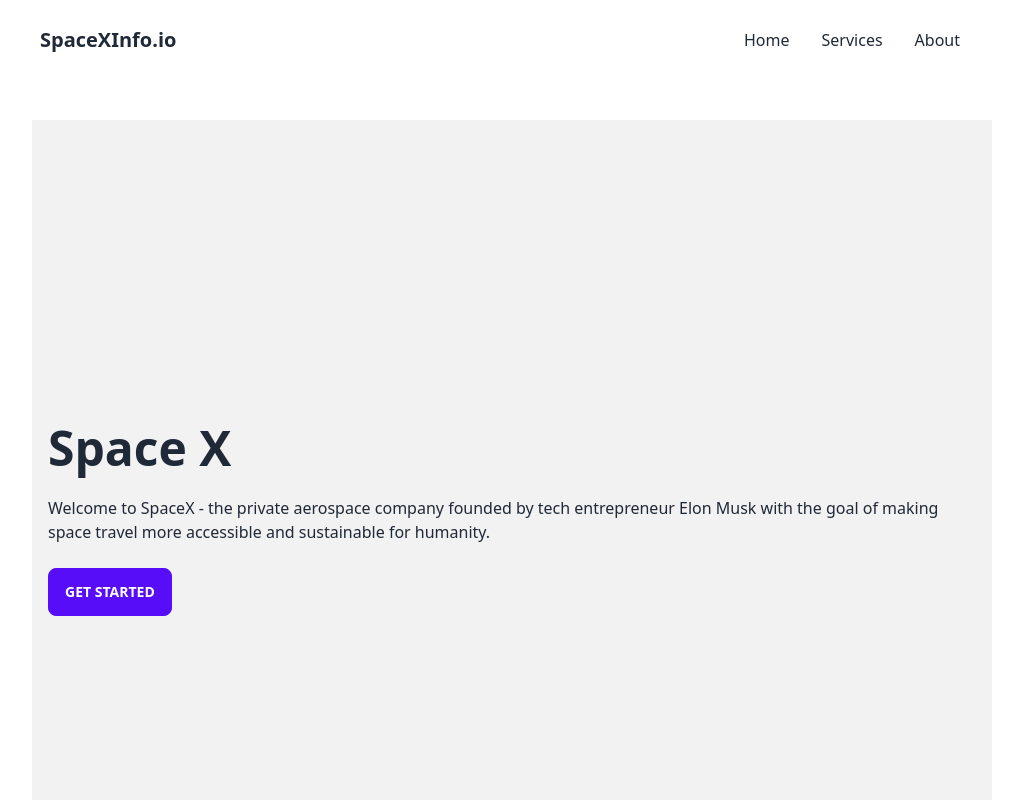
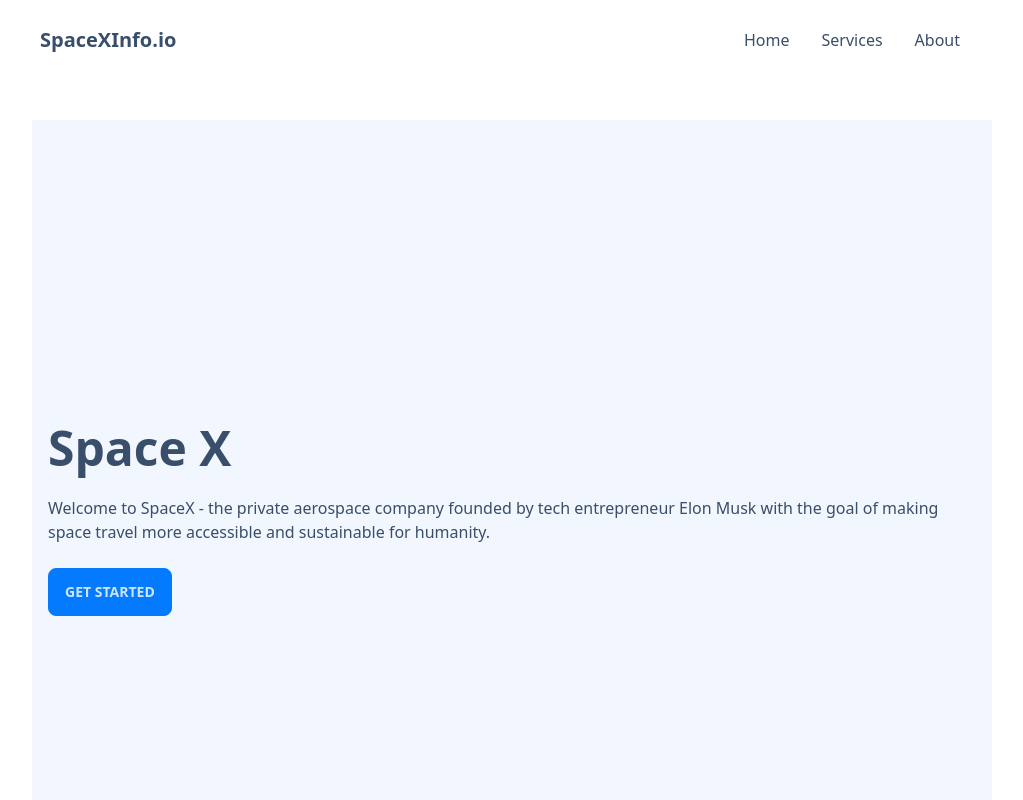
Before and after one commit to zacro14/infinite-scroll, a React (Vite) app: page / in a window 1280 px wide. Shown: the top 800 px of the page, without its empty margins (128-1151 px from the left). Built offline with nearby package versions, Linux system fonts and the light colour scheme; no server answers.

Commit message:
feat: change theme

```diff
--- a/src/components/Header/index.tsx
+++ b/src/components/Header/index.tsx
@@ -2,7 +2,7 @@
 
 export const Header = () => {
   return (
-    <div className="navbar w-auto max-w-full mx-40">
+    <nav className="navbar w-auto max-w-full mx-40">
       <div className="navbar-start">
         <h1 className="normal-case font-bold text-xl">SpaceXInfo.io</h1>
       </div>
@@ -13,7 +13,7 @@
           </li>
           <li tabIndex={0}>
             <span>Services</span>
-            <ul className="rounded-box bg-base-100 p-2">
+            <ul className="rounded-box bg-base-100 p-2 z-10">
               <li>
                 <a href={Routes.Ships.path}>Ships</a>
               </li>
@@ -30,6 +30,6 @@
           </li>
         </ul>
       </div>
-    </div>
+    </nav>
   );
 };
--- a/src/routes/ships.tsx
+++ b/src/routes/ships.tsx
@@ -54,7 +54,7 @@
             >
               <figure className={'h-52 rounded-t-lg'}>
                 <img
-                  className={'rounded-lg'}
+                  className={'rounded-lg h-full w-full object-cover'}
                   src={data.image}
                   alt={data.name}
                 />
@@ -73,23 +73,8 @@
         {query.hasNextPage ? (
           <button className={'btn btn-circle loading'}></button>
         ) : (
-          <span className={'text-slate-500'}>You're at the end</span>
+          <span className={'text-slate-500'}>Nothing more here</span>
         )}
-        {/* {query.hasNextPage ? (
-          <button
-            className={'btn'}
-            onClick={() => query.fetchNextPage()}
-            disabled={!query.hasNextPage || query.isFetchingNextPage}
-          >
-            {query.isFetchingNextPage
-              ? 'Loading more...'
-              : query.hasNextPage && 'Load More'}
-          </button>
-        ) : (
-          query.hasNextPage === false && (
-            <span className={'text-slate-500'}>You're at the end</span>
-          )
-        )} */}
       </div>
     </MainPage>
   );
--- a/tailwind.config.cjs
+++ b/tailwind.config.cjs
@@ -5,4 +5,7 @@
     extend: {},
   },
   plugins: [require('daisyui')],
+  daisyui: {
+    themes: ['winter'],
+  },
 };
```
